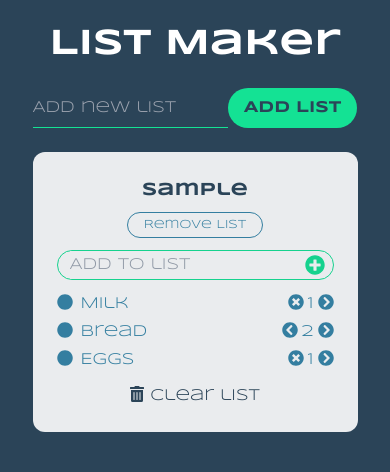
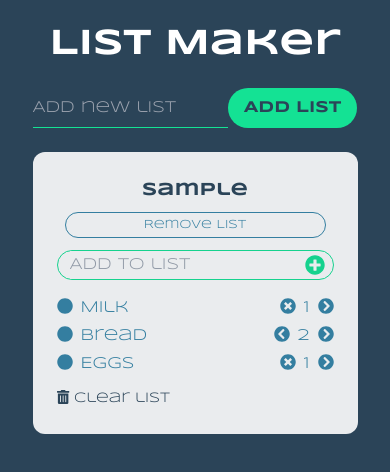
Before and after one commit to robertgbaptista/grocery-list, a React (Create React App) app: page / in a window 390 px wide. Both pictures are taken after typing "Sample" into the empty fields and a click on the button "Add List". Shown: the top 472 px of the page. Built offline with nearby package versions, Linux system fonts and the light colour scheme.

Commit message:
Made css responsive design

```diff
--- a/src/Components/AddList.js
+++ b/src/Components/AddList.js
@@ -46,14 +46,15 @@ function AddList() {
                     onChange={addListName}
                     autoComplete="off"
                 />
-                <button type="submit" className="w-1/3 md:w-3/12 max-w-sm p-2 bg-accent text-primary font-bold rounded-full">
+                <button type="submit" className="w-1/3 md:w-3/12 max-w-sm p-2 bg-accent text-primary font-bold rounded-full
+                hover:bg-white">
                     Add List
                 </button>
             </form>
 
             <div>
 
-                <div className="flex flex column flex-wrap space-x-4 text-center">
+                <div className="bg-primary lg:flex lg:flex-row lg:flex-wrap">
                     {listGroup}
                 </div>
 
--- a/src/Components/Items.js
+++ b/src/Components/Items.js
@@ -32,7 +32,7 @@ function Items(props) {
                 {listItem.isSelected ?
                     <div>
                         <FontAwesomeIcon icon={faCheckCircle} />
-                        <span className="completed pl-2">{listItem.item}</span>
+                        <span className="completed pl-2 line-through">{listItem.item}</span>
                     </div>
                     :
                     <div>
@@ -52,7 +52,7 @@ function Items(props) {
                         <FontAwesomeIcon icon={faChevronCircleLeft} onClick={handleDecreaseClick} />
                     </button>
                 }
-                <span className="mx-1">{listItem.quantity}</span>
+                <span className="mx-2">{listItem.quantity}</span>
                 <button>
                     <FontAwesomeIcon icon={faChevronCircleRight} onClick={handleIncreaseClick} />
                 </button>
--- a/src/Components/List.js
+++ b/src/Components/List.js
@@ -48,8 +48,8 @@ function List(props) {
 
     return (
         <div className="mt-6 w-5/6 p-6 max-w-sm mx-auto bg-white opacity-90 rounded-xl">
-            <div className="flex-shrink-0">
-                <h3 className="text-lg font-bold text-primary">{props.listName}</h3>
+            <div className="flex-shrink-0 flex flex-col">
+                <h3 className="text-lg font-bold text-primary text-center">{props.listName}</h3>
 
                 <button onClick={() => props.removeList(props.listName)} className="m-2 px-4 py-1 text-xs text-secondary rounded-full border border-secondary
                  hover:text-white hover:bg-secondary hover:border-transparent">
@@ -69,7 +69,7 @@ function List(props) {
                                 decreaseQuantity={decreaseQuantity} />
                             })
                         }
-                        <button className="clear-list mt-2 text-primary" onClick={clearList}>
+                        <button className="clear-list mt-2 text-primary text-sm" onClick={clearList}>
                             <FontAwesomeIcon icon={faTrashAlt} /> clear list
                         </button>
                     </ul>
--- a/src/Components/NewItem.js
+++ b/src/Components/NewItem.js
@@ -29,7 +29,7 @@ function NewItem(props) {
         border-accent">
             <input
                 type="text"
-                className="w-5/6 mx-3 focus:outline-none"
+                className="w-5/6 mx-3 focus:outline-none text-secondary"
                 placeholder="Add to list"
                 value={item}
                 onChange={handleTextChange}
```
